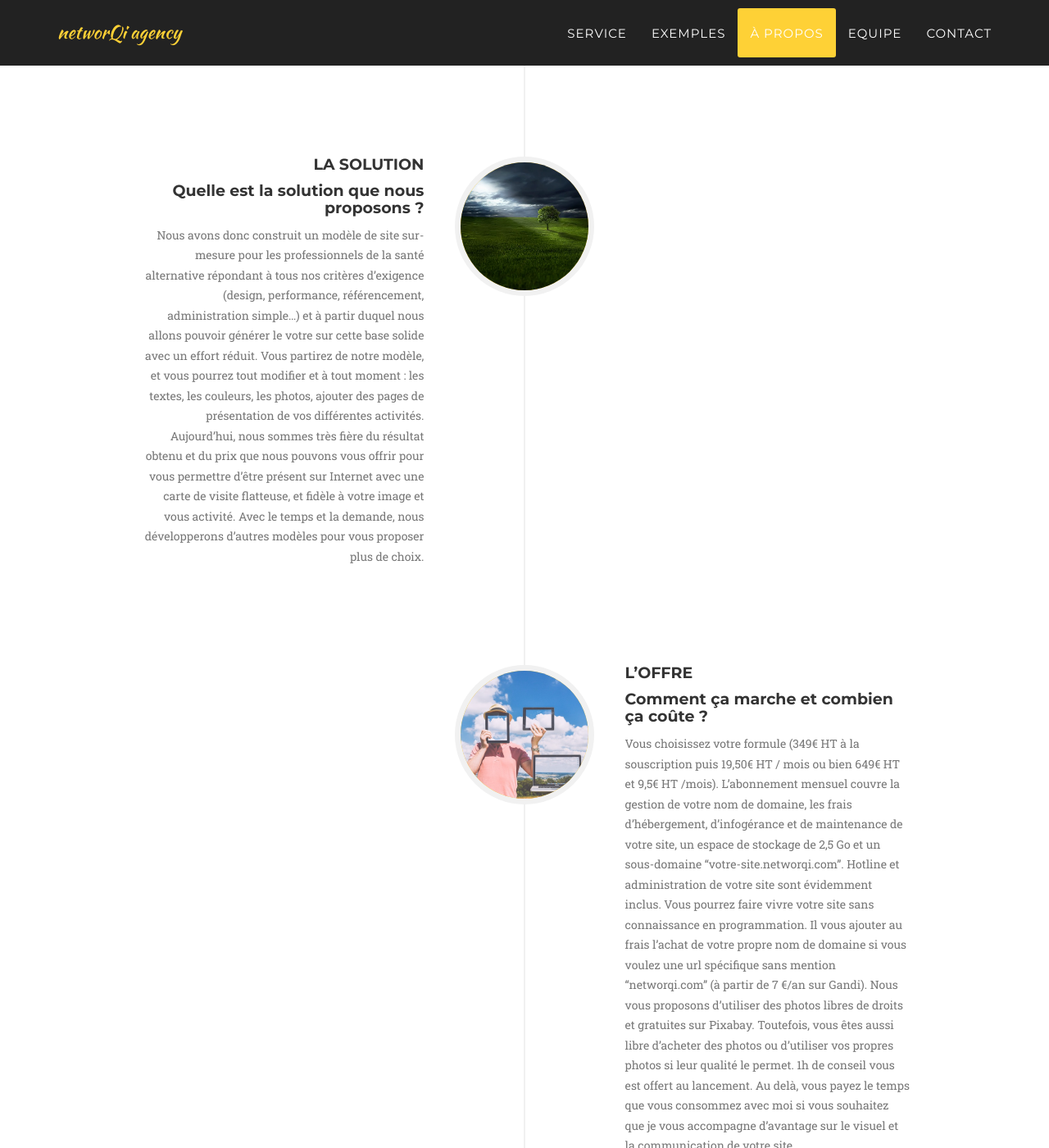
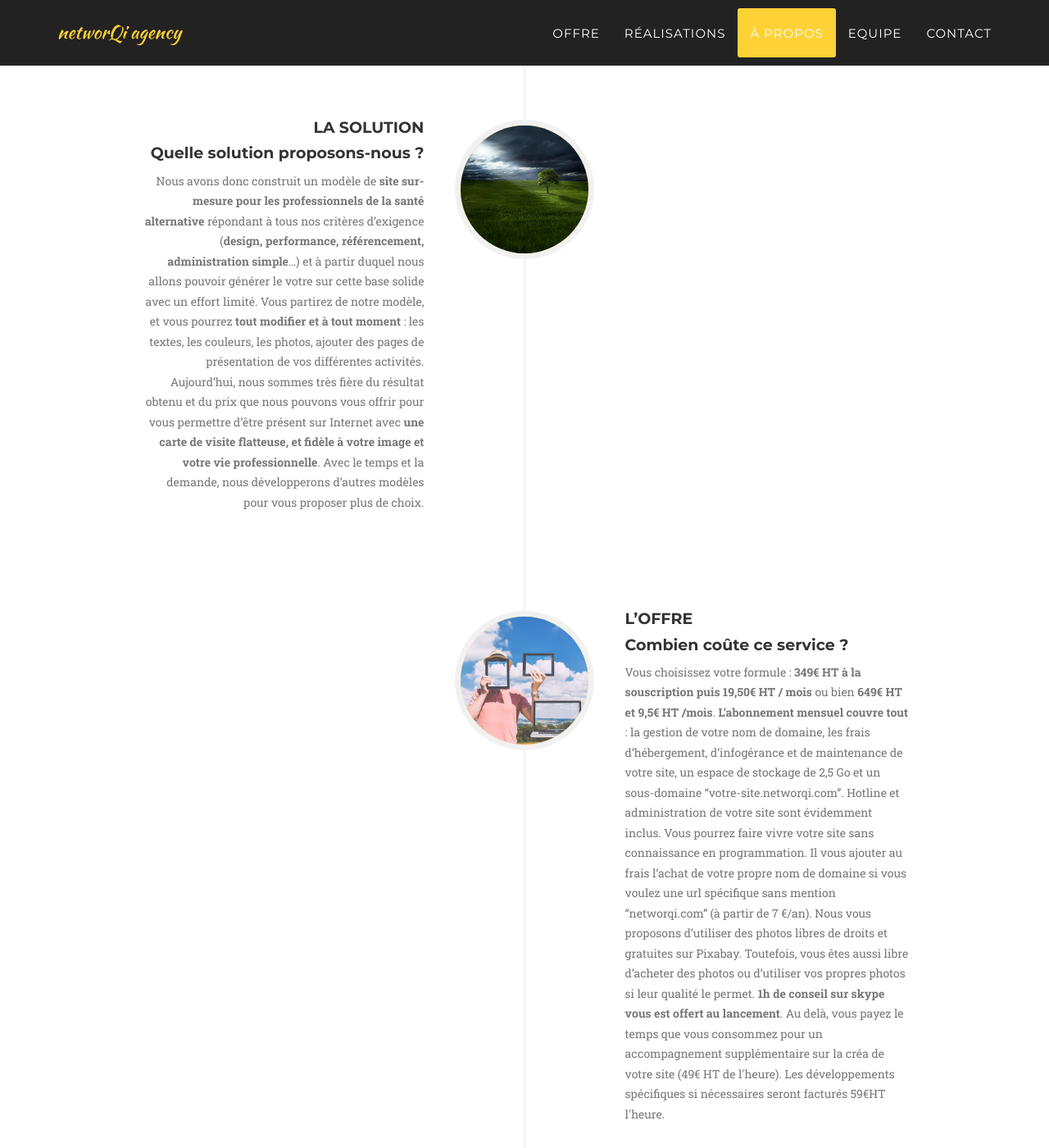
Before and after one commit to NetworQi/networqi.github.io, a Jekyll site: the page built from index.html, in a window 1280 px wide and 1400 px high, scrolled down 4141 px. Shown: the whole window at 82% size. Built offline with Jekyll 4.4.1, drawn with Linux system fonts in a browser that asks for light colours; some web fonts are replaced; some of the changed text lies outside the part shown.

Commit message:
Various html and wording tweaks

```diff
--- a/_config.yml
+++ b/_config.yml
@@ -3,13 +3,13 @@ url: http://agency.networqi.com
 # Site settings
 title: networQi agency
 email: contact@networqi.com
-description: Réalisation de sites web pour thérapeutes & praticiens. Site haut de gamme & Pas cher
+description: Sites web haut de gamme à partir de 349€ pour THÉRAPEUTES & PRATICIENS
 
 # Team names, titles and social links
 people:
 - name: Anne-Laure Paccoud
   pic: anne-laure
-  position: Business Developer
+  position: Chef de projet
   social:
     - title: linkedin
       url: https://fr.linkedin.com/in/alpaccoud
@@ -20,7 +20,7 @@ people:
 
 - name: Arnaud Dezandee
   pic: arnaud-dezandee
-  position: Lead Developer
+  position: Ingénieur Dévelopement
   social:
     - title: linkedin
       url: https://fr.linkedin.com/in/adezandee
--- a/_includes/about.html
+++ b/_includes/about.html
@@ -17,10 +17,10 @@
             <div class="timeline-panel">
               <div class="timeline-heading">
                 <h4>Le Besoin</h4>
-                <h4 class="subheading">Pourquoi il y a un vrai besoin non satisfait ?</h4>
+                <h4 class="subheading">Un besoin encore non satisfait ?</h4>
               </div>
               <div class="timeline-body">
-                <p class="text-muted">D'après l'ADEN, un site web permet une augmentation moyenne de 15% du chiffre d'affaires et ne représente qu'un investissement modéré. En 2015, rares sont donc ceux qui voudront fuir la toile. Mais mieux vaut la fuir qu’y aller de la mauvaise façon. Malheureusement, je constate qu’une majorité de site web, et en partie ceux des praticiens et thérapeutes en médecine douce sont très loin de présenter l’information conformément au standard actuel notamment sur la question du visuel, du design, de la navigation. Pour qu’un site soit agréable et moderne, cela coûte cher. Quant à l’administration du site, il faut souvent faire appel à des compétences d’un développeur ou payer l'accès à un portail spécifique. Si vous voulez un site pas cher, c’est possible, il y a des offres, mais rappelez-vous “on en a toujours pour son argent”.</p>
+                <p class="text-muted">D'après l'ADEN, un site web permet une augmentation moyenne de 15% du chiffre d'affaires et ne représente qu'un investissement modéré. En 2015, rares sont donc ceux qui voudront fuir la toile. Mais mieux vaut la fuir qu’y aller de la mauvaise façon. Malheureusement, je constate qu’<strong>une majorité de site web, et en partie ceux des praticiens et thérapeutes en médecine douce sont très loin de présenter l’information conformément au standard actuel</strong> notamment sur la question du visuel, du design, de la navigation. Pour qu’un site soit agréable et moderne, <strong>cela coûte cher</strong>. Quant à l’administration du site, il faut souvent faire appel à des compétences d’un développeur ou payer l'accès à un portail spécifique. Si vous voulez un site pas cher, c’est possible, il y a des offres, mais rappelez-vous “on en a toujours pour son argent”.</p>
               </div>
             </div>
           </li>
@@ -34,8 +34,8 @@
                 <h4 class="subheading">Ce qui nous a motivé ?</h4>
               </div>
               <div class="timeline-body">
-                <p class="text-muted">Arnaud, ingénieur et moi, chef de projet nous nous sommes rencontrés dans une société très exigeante et à la pointe dans l’univers du web. Nous avons acquis une expertise dans ce domaine qui nous permet d’être complémentaire. C’est à la suite de plusieurs demandes de praticiens en médecine douce qui nous faisaient confiance et constatant un manque cruel d’offres sérieuses et abordables que nous sommes décidés à mettre en place un service haut de gamme vraiment adapté à vos besoins et à votre budget.
-                  Mais cela ne nous intéressait pas de développer des sites en partant à chaque fois de zéro avec des budgets trop serrés pour aboutir à un résultat décevant. Alors on a réfléchi comment mettre en place un outil intelligent qui mutualiserait les efforts.</p>
+                <p class="text-muted">Arnaud, ingénieur et moi, chef de projet nous nous sommes rencontrés dans une société très exigeante et à la pointe dans l’univers du web. <strong>Nous avons acquis une expertise dans ce domaine qui nous permet d’être complémentaire</strong>. C’est à la suite de plusieurs demandes de praticiens en médecine douce qui nous faisaient confiance et constatant un manque cruel d’offres sérieuses et abordables que nous sommes décidés à mettre en place <strong>un service haut de gamme vraiment adapté à vos besoins et à votre budget</strong>.
+                  Mais cela ne nous intéressait pas de développer des sites en partant à chaque fois de zéro avec des budgets trop serrés pour aboutir à un résultat décevant. Alors on a réfléchi comment mettre en place <strong>un outil intelligent qui mutualiserait les efforts</strong>.</p>
               </div>
             </div>
           </li>
@@ -46,10 +46,10 @@
             <div class="timeline-panel">
               <div class="timeline-heading">
                 <h4>La solution</h4>
-                <h4 class="subheading">Quelle est la solution que nous proposons ?</h4>
+                <h4 class="subheading">Quelle solution proposons-nous ?</h4>
               </div>
               <div class="timeline-body">
-                <p class="text-muted">Nous avons donc construit un modèle de site sur-mesure pour les professionnels de la santé alternative répondant à tous nos critères d’exigence (design, performance, référencement, administration simple…) et à partir duquel nous allons pouvoir générer le votre sur cette base solide avec un effort réduit. Vous partirez de notre modèle, et vous pourrez tout modifier et à tout moment : les textes, les couleurs, les photos, ajouter des pages de présentation de vos différentes activités. Aujourd’hui, nous sommes très fière du résultat obtenu et du prix que nous pouvons vous offrir pour vous permettre d’être présent sur Internet avec une carte de visite flatteuse, et fidèle à votre image et vous activité. Avec le temps et la demande, nous développerons d’autres modèles pour vous proposer plus de choix.</p>
+                <p class="text-muted">Nous avons donc construit un modèle de <strong>site sur-mesure pour les professionnels de la santé alternative</strong> répondant à tous nos critères d’exigence (<strong>design, performance, référencement, administration simple</strong>…) et à partir duquel nous allons pouvoir générer le votre sur cette base solide avec un effort limité. Vous partirez de notre modèle, et vous pourrez <strong>tout modifier et à tout moment</strong> : les textes, les couleurs, les photos, ajouter des pages de présentation de vos différentes activités. Aujourd’hui, nous sommes très fière du résultat obtenu et du prix que nous pouvons vous offrir pour vous permettre d’être présent sur Internet avec <strong>une carte de visite flatteuse, et fidèle à votre image et votre vie professionnelle</strong>. Avec le temps et la demande, nous développerons d’autres modèles pour vous proposer plus de choix.</p>
               </div>
             </div>
           </li>
@@ -60,21 +60,21 @@
             <div class="timeline-panel">
               <div class="timeline-heading">
                 <h4>L’offre</h4>
-                <h4 class="subheading">Comment ça marche et combien ça coûte ?</h4>
+                <h4 class="subheading">Combien coûte ce service ?</h4>
               </div>
               <div class="timeline-body">
-                <p class="text-muted">Vous choisissez votre formule (349€ HT à la souscription puis 19,50€ HT / mois ou bien 649€ HT et 9,5€ HT /mois).
-                  L’abonnement mensuel couvre la gestion de votre nom de domaine, les frais d’hébergement, d’infogérance et de maintenance de votre site, un espace de stockage de 2,5 Go et un sous-domaine “votre-site.networqi.com”. Hotline et administration de votre site sont évidemment inclus. Vous pourrez faire vivre votre site sans connaissance en programmation.
-                  Il vous ajouter au frais l’achat de votre propre nom de domaine si vous voulez une url spécifique sans mention “networqi.com” (à partir de 7 €/an sur Gandi). Nous vous proposons d’utiliser des photos libres de droits et gratuites sur Pixabay. Toutefois, vous êtes aussi libre d’acheter des photos ou d’utiliser vos propres photos si leur qualité le permet.
-                  1h de conseil vous est offert au lancement. Au delà, vous payez le temps que vous consommez avec moi si vous souhaitez que je vous accompagne d’avantage sur le visuel et la communication de votre site.</p>
+                <p class="text-muted">Vous choisissez votre formule : <strong>349€ HT à la souscription puis 19,50€ HT / mois</strong> ou bien <strong>649€ HT et 9,5€ HT /mois</strong>.
+                  <strong>L’abonnement mensuel couvre tout</strong> : la gestion de votre nom de domaine, les frais d’hébergement, d’infogérance et de maintenance de votre site, un espace de stockage de 2,5 Go et un sous-domaine “votre-site.networqi.com”. Hotline et administration de votre site sont évidemment inclus. Vous pourrez faire vivre votre site sans connaissance en programmation.
+                  Il vous ajouter au frais l’achat de votre propre nom de domaine si vous voulez une url spécifique sans mention “networqi.com” (à partir de 7 €/an). Nous vous proposons d’utiliser des photos libres de droits et gratuites sur Pixabay. Toutefois, vous êtes aussi libre d’acheter des photos ou d’utiliser vos propres photos si leur qualité le permet.
+                  <strong>1h de conseil sur skype vous est offert au lancement</strong>. Au delà, vous payez le temps que vous consommez pour un accompagnement supplémentaire sur la créa de votre site (49€ HT de l'heure). Les développements spécifiques si nécessaires seront facturés 59€HT l'heure.</p>
               </div>
             </div>
           </li>
           <li class="timeline-inverted">
             <div class="timeline-image">
-              <h4>Vous aussi
-                <br/>Faites
-                <br/>le bon choix !</h4>
+              <h4>Qu'
+                <br/>attendez
+                <br/>-vous ?</h4>
             </div>
           </li>
         </ul>
--- a/_includes/header.html
+++ b/_includes/header.html
@@ -18,10 +18,10 @@
           <a href="#page-top"></a>
         </li>
         <li>
-          <a class="page-scroll" href="#services">Service</a>
+          <a class="page-scroll" href="#services">Offre</a>
         </li>
         <li>
-          <a class="page-scroll" href="#portfolio">Exemples</a>
+          <a class="page-scroll" href="#portfolio">Réalisations</a>
         </li>
         <li>
           <a class="page-scroll" href="#about">À propos</a>
@@ -40,8 +40,8 @@
 <header>
   <div class="container">
     <div class="intro-text">
-      <div class="intro-lead-in">Réalisation de sites web pour thérapeutes & praticiens</div>
-      <div class="intro-heading">Site haut de gamme<br/>& pas cher</div>
+      <div class="intro-lead-in">Sites web haut de gamme à partir de 349€ pour</div>
+      <div class="intro-heading">Thérapeutes & praticiens</div>
       <a href="#services" class="page-scroll btn btn-xl">Ça m’intéresse</a>
     </div>
   </div>
--- a/_includes/services.html
+++ b/_includes/services.html
@@ -14,7 +14,7 @@
           <i class="fa fa-star fa-stack-1x fa-inverse"></i>
         </span>
         <h4 class="service-heading">Haut de gamme</h4>
-        <p class="text-muted">Votre site web répond à des critères exigeants de design, de performance, de référencement, et d’administration pour une carte de visite flatteuse et digne de votre activité.</p>
+        <p class="text-muted">Votre site web répond à des critères exigeants de <strong>design</strong>, de <strong>performance</strong>, de <strong>référencement</strong>, et d’administration pour une carte de visite flatteuse et digne de votre activité.</p>
       </div>
       <div class="col-md-4">
         <span class="fa-stack fa-4x">
@@ -22,7 +22,7 @@
           <i class="fa fa-history fa-stack-1x fa-inverse"></i>
         </span>
         <h4 class="service-heading">Simple</h4>
-        <p class="text-muted">Vous pourrez faire vivre votre site sans connaissance en programmation. A partir de notre modèle vous pourrez tout modifier et à tout moment : les textes, les couleurs, les photos, gérer votre blog, ajouter des pages de présentation de vos différentes activités.</p>
+        <p class="text-muted">Vous pourrez faire vivre votre site sans connaissance en programmation. A partir de notre modèle vous pourrez <strong>tout modifier et à tout moment</strong> : les textes, les couleurs, les photos, gérer votre blog...</p>
       </div>
       <div class="col-md-4">
         <span class="fa-stack fa-4x">
@@ -30,7 +30,7 @@
           <i class="fa fa-eur fa-stack-1x fa-inverse"></i>
         </span>
         <h4 class="service-heading">Pas cher</h4>
-        <p class="text-muted">A partir de 349 euros puis un abonnement mensuel qui couvre les frais d’hébergement, d’infogérance et de maintenance de votre site, un sous-domaine “votre-site.networqi.com”, la hotline et l’administration.</p>
+        <p class="text-muted"><strong>349€ HT à la souscription</strong> puis 19,50€ HT/mois (ou 649€ HT et 9,50€ HT/mois). L'<strong>abonnement mensuel</strong> couvre tout (hébergement, infogérance, maintenance, administration de votre site...)</p>
       </div>
     </div>
   </div>
--- a/_includes/team.html
+++ b/_includes/team.html
@@ -25,7 +25,7 @@
     </div>
     <div class="row">
       <div class="col-lg-8 col-lg-offset-2 text-center">
-        <p class="large text-muted">Arnaud, ingénieur et moi, chef de projet nous nous sommes rencontrés dans une société très exigeante et à la pointe dans l’univers du web. Nous avons acquis une expertise dans ce domaine qui nous permet d’être complémentaire. C’est à la suite de plusieurs demandes de praticiens en médecine douce qui nous faisaient confiance et constatant un manque cruel d’offres sérieuses et abordables que nous sommes décidés à mettre en place un service haut de gamme vraiment adapté à vos besoins et à votre budget.
+        <p class="large text-muted">Arnaud, ingénieur et moi, chef de projet nous nous sommes rencontrés dans une société très exigeante et à la pointe dans l’univers du web. Nous avons acquis une expertise dans ce domaine qui nous permet d’être complémentaire. En lançant networQi.com en 2014 (un guide en ligne pour trouver les bonnes médecines douces et les bons praticiens), plusieurs praticiens sont venus vers nous souhaitant nous confier la création de leur site pro. Le manque cruel d’offres sérieuses et abordables nous a décidé à mettre en place un service haut de gamme vraiment adapté à vos besoins et à votre budget.
           Mais cela ne nous intéressait pas de développer des sites en partant à chaque fois de zéro avec des budgets trop serrés pour aboutir à un résultat décevant. Alors on a réfléchi comment mettre en place un outil intelligent qui mutualiserait les efforts.</p>
       </div>
     </div>
```
